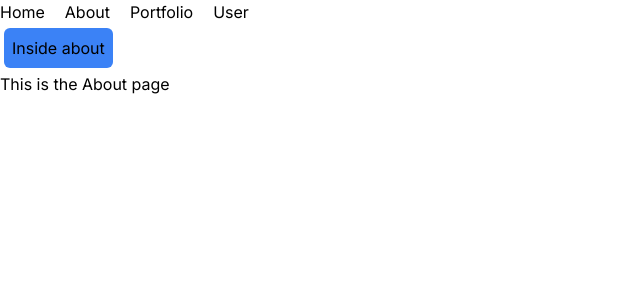
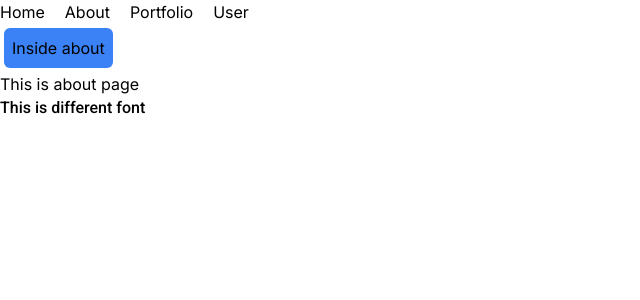
Before and after one commit to Nikhil26062000/learning-NEXT.JS, a Next.js app: page /about in a window 1280 px wide. Shown: the top 300 px of the page, without its empty margins (0-640 px from the left). Built offline with nearby package versions, Linux system fonts and the light colour scheme.

Commit message:
Fonts in Next.js

```diff
--- a/app/about/page.jsx
+++ b/app/about/page.jsx
@@ -1,8 +1,16 @@
+
+"use client";
+import { Roboto } from 'next/font/google';
+const roboto = Roboto({subsets:["latin"],weight:"500"})
+
 import React from 'react'
 
 const About = () => {
   return (
-    <div>This is the About page</div>
+    <div>
+      <h1>This is about page</h1>
+      <h2 className={roboto.className}>This is different font</h2>
+    </div>
   )
 }
 
```
